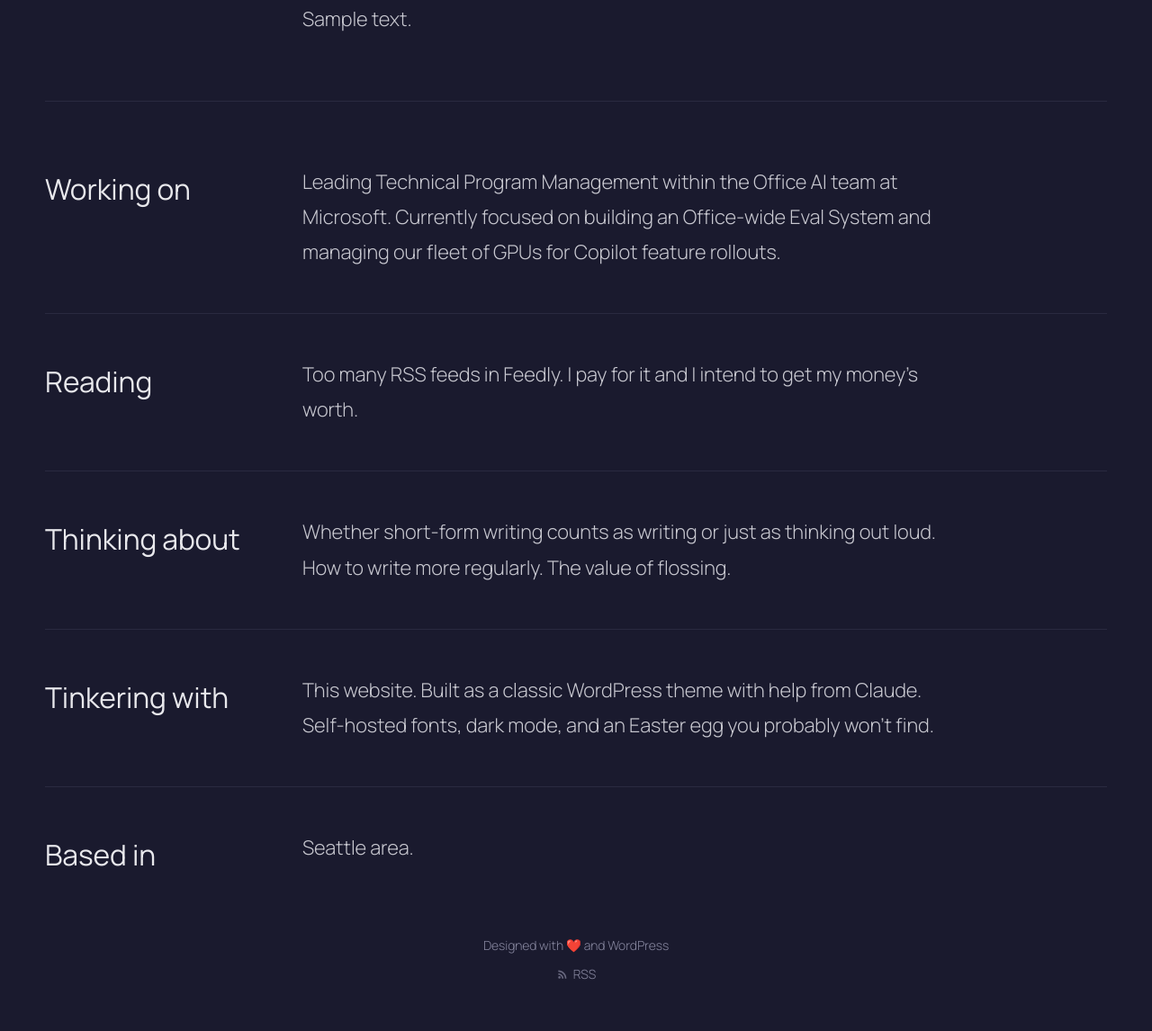
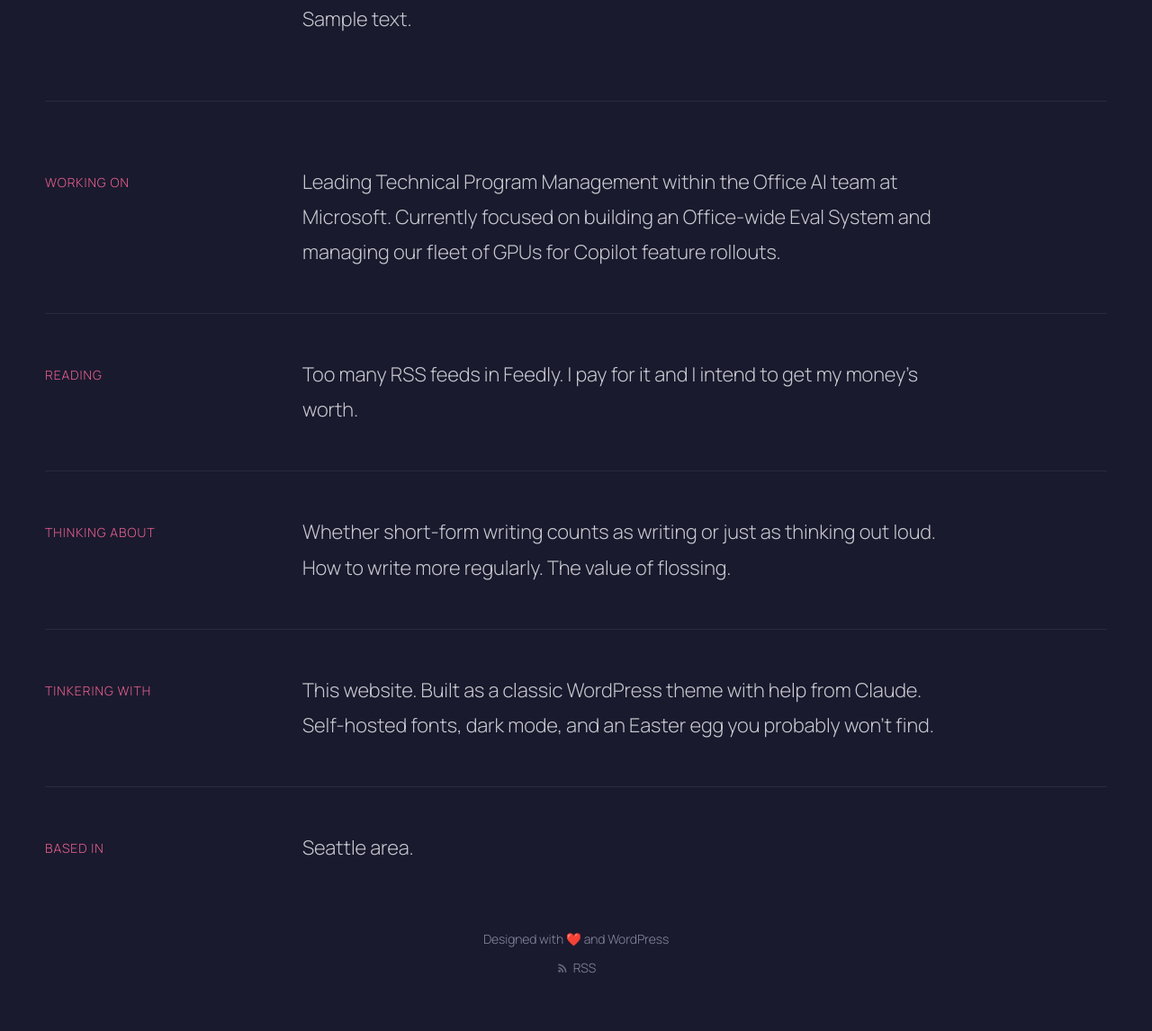
Before and after one commit to drrill/hello-world, a WordPress theme: template michaelrill/page-now.php in a window 1280 px wide. Shown: the part 194-1340 px from the top of the page at 90% size. After the commit the page ends 1276 px from the top, so only its background shows below. Run offline with PHP 8.4 and a stand-in for WordPress, Linux system fonts and the light colour scheme; the site name, menu and one post (Sample post) are stand-ins, and other content is empty.

Commit message:
Use pink uppercase labels on Now page like timeline (v1.5.5)
Replace large h3 headings with span.timeline-date for a lighter,
more consistent look matching the About page timeline style.

https://claude.ai/code/session_01A6T54QAismwnbMDD3tczK3

```diff
--- a/michaelrill/page-now.php
+++ b/michaelrill/page-now.php
@@ -39,7 +39,7 @@ get_header();
 
 		<div class="timeline-layout timeline-group">
 			<div class="timeline-meta-column">
-				<h3 class="timeline-entry-title">Working on</h3>
+				<span class="timeline-date">Working on</span>
 			</div>
 			<div class="timeline-content-column">
 				<p>Leading Technical Program Management within the Office AI team at Microsoft. Currently focused on building an Office-wide Eval System and managing our fleet of GPUs for Copilot feature rollouts.</p>
@@ -48,7 +48,7 @@ get_header();
 
 		<div class="timeline-layout timeline-group">
 			<div class="timeline-meta-column">
-				<h3 class="timeline-entry-title">Reading</h3>
+				<span class="timeline-date">Reading</span>
 			</div>
 			<div class="timeline-content-column">
 				<p>Too many RSS feeds in Feedly. I pay for it and I intend to get my money&rsquo;s worth.</p>
@@ -57,7 +57,7 @@ get_header();
 
 		<div class="timeline-layout timeline-group">
 			<div class="timeline-meta-column">
-				<h3 class="timeline-entry-title">Thinking about</h3>
+				<span class="timeline-date">Thinking about</span>
 			</div>
 			<div class="timeline-content-column">
 				<p>Whether short-form writing counts as writing or just as thinking out loud. How to write more regularly. The value of flossing.</p>
@@ -66,7 +66,7 @@ get_header();
 
 		<div class="timeline-layout timeline-group">
 			<div class="timeline-meta-column">
-				<h3 class="timeline-entry-title">Tinkering with</h3>
+				<span class="timeline-date">Tinkering with</span>
 			</div>
 			<div class="timeline-content-column">
 				<p>This website. Built as a classic WordPress theme with help from Claude. Self-hosted fonts, dark mode, and an Easter egg you probably won&rsquo;t find.</p>
@@ -75,7 +75,7 @@ get_header();
 
 		<div class="timeline-layout timeline-group">
 			<div class="timeline-meta-column">
-				<h3 class="timeline-entry-title">Based in</h3>
+				<span class="timeline-date">Based in</span>
 			</div>
 			<div class="timeline-content-column">
 				<p>Seattle area.</p>
--- a/michaelrill/style.css
+++ b/michaelrill/style.css
@@ -3,7 +3,7 @@ Theme Name: Michael Rill
 Theme URI: https://michaelrill.xyz
 Author: Michael Rill
 Description: A minimal classic WordPress theme for michaelrill.xyz. Manrope typography, two-column post layout, aside post format support.
-Version: 1.5.4
+Version: 1.5.5
 Requires at least: 6.0
 Tested up to: 6.7
 Requires PHP: 8.0
```
